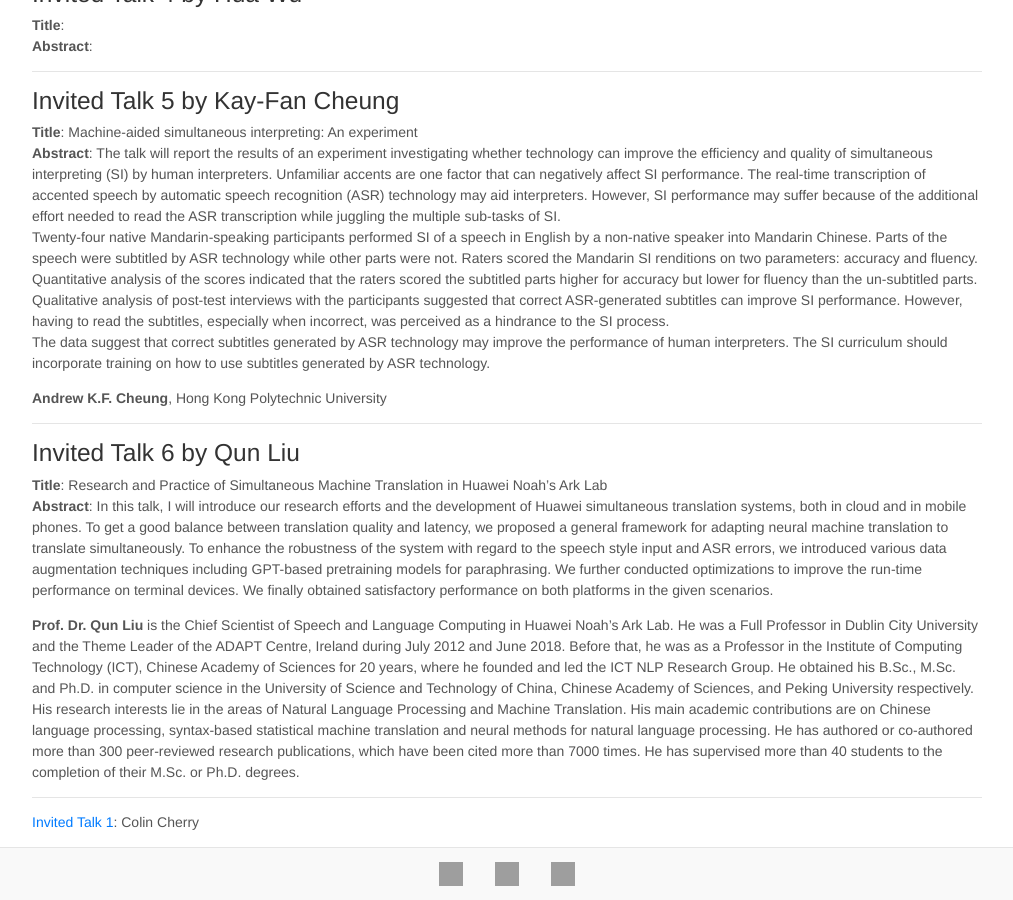
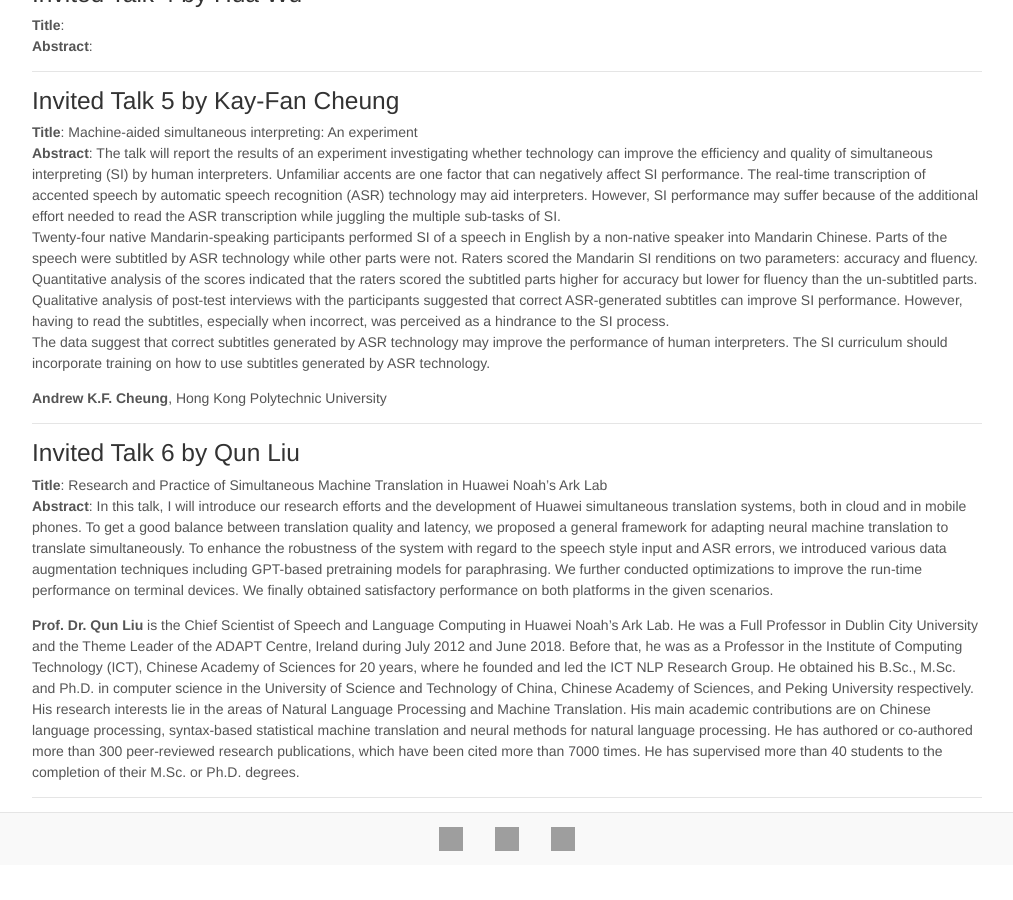
Before and after one commit to autosimtrans/autosimtrans.github.io, a Jekyll site: the page built from program.md, in a window 1280 px wide and 900 px high, scrolled down 1750 px. Shown: the whole window, without its empty margins (133-1146 px from the left). Built offline with Jekyll 4.4.1, drawn with Linux system fonts in a browser that asks for light colours; nearby versions of some CDN libraries; after the commit the page ends 2615 px from its top, so only the background shows below that; grey boxes are pictures that could not be loaded.

```diff
--- a/program.md
+++ b/program.md
@@ -41,15 +41,15 @@
 <tbody>
 <tr><td>08:50-09:00          </td><td>11:50-12:00              </td><td>17:50-18:00              </td><td>23:50-00:00              </td><td><I>Opening Remarks</I>                                                                                                                                                      </td></tr>
 <tr><td>09:00-11:00          </td><td>12:00-14:00              </td><td>18:00-20:00              </td><td>00:00-02:00 <sup>+1</sup></td><td><b>Session 1 (chair: Liang Huang)</b>                                                                                                                                       </td></tr>
-<tr><td>09:00-09:30          </td><td>12:00-12:30              </td><td>18:00-18:30              </td><td>00:00-00:30 <sup>+1</sup></td><td><I><a href="https://autosimtrans.github.io/program/#invited-talk-1-by-colin-cherry">Invited Talk 1</a>: Colin Cherry</I>                                                    </td></tr>
-<tr><td>09:30-10:00          </td><td>12:30-13:00              </td><td>18:30-19:00              </td><td>00:30-01:00 <sup>+1</sup></td><td><I><a href="https://autosimtrans.github.io/program/#invited-talk-2-by-barry-slaughter-olsen">Invited Talk 2</a>: Barry Slaughter Olsen</I>                                  </td></tr>
-<tr><td>10:00-10:30          </td><td>13:00-13:30              </td><td>19:00-19:30              </td><td>01:00-01:30 <sup>+1</sup></td><td><I><a href="https://autosimtrans.github.io/program/#invited-talk-3-by-jordan-boyd-graber">Invited Talk 3</a>: Jordan Boyd-Graber</I>                                        </td></tr>
+<tr><td>09:00-09:30          </td><td>12:00-12:30              </td><td>18:00-18:30              </td><td>00:00-00:30 <sup>+1</sup></td><td><I><a href="https://autosimtrans.github.io/program#invited-talk-1-by-colin-cherry">Invited Talk 1</a>: Colin Cherry</I>                                                     </td></tr>
+<tr><td>09:30-10:00          </td><td>12:30-13:00              </td><td>18:30-19:00              </td><td>00:30-01:00 <sup>+1</sup></td><td><I><a href="https://autosimtrans.github.io/program#invited-talk-2-by-barry-slaughter-olsen">Invited Talk 2</a>: Barry Slaughter Olsen</I>                                   </td></tr>
+<tr><td>10:00-10:30          </td><td>13:00-13:30              </td><td>19:00-19:30              </td><td>01:00-01:30 <sup>+1</sup></td><td><I><a href="https://autosimtrans.github.io/program#invited-talk-3-by-jordan-boyd-graber">Invited Talk 3</a>: Jordan Boyd-Graber</I>                                         </td></tr>
 <tr><td>10:30-11:00          </td><td>13:30-14:00              </td><td>19:30-20:00              </td><td>01:30-02:00 <sup>+1</sup></td><td><I>Q&A</I>                                                                                                                                                                  </td></tr>
 <tr><td>11:00-14:00          </td><td>14:00-17:00              </td><td>20:00-23:00              </td><td>02:00-05:00 <sup>+1</sup></td><td><b>Lunch</b>                                                                                                                                                                </td></tr>
 <tr><td>17:00-19:00          </td><td>20:00-22:00              </td><td>02:00-04:00 <sup>+1</sup></td><td>08:00-10:00 <sup>+1</sup></td><td><b>Session 2 (chair: Colin Cherry)</b>                                                                                                                                      </td></tr>
-<tr><td>17:00-17:30          </td><td>20:00-20:30              </td><td>02:00-02:30 <sup>+1</sup></td><td>08:00-08:30 <sup>+1</sup></td><td><I><a href="https://autosimtrans.github.io/program/#invited-talk-4-by-hua-wu">Invited Talk 4</a>: Hua Wu</I>                                                                </td></tr>
-<tr><td>17:30-18:00          </td><td>20:30-21:00              </td><td>02:30-03:00 <sup>+1</sup></td><td>08:30-09:00 <sup>+1</sup></td><td><I><a href="https://autosimtrans.github.io/program/#invited-talk-5-by-kay-fan-cheung">Invited Talk 5</a>: Kay-Fan Cheung</I>                                                </td></tr>
-<tr><td>18:00-18:30          </td><td>21:00-21:30              </td><td>03:00-03:30 <sup>+1</sup></td><td>09:00-09:30 <sup>+1</sup></td><td><I><a href="https://autosimtrans.github.io/program/#invited-talk-6-by-qun-liu">Invited Talk 6</a>: Qun Liu</I>                                                              </td></tr>
+<tr><td>17:00-17:30          </td><td>20:00-20:30              </td><td>02:00-02:30 <sup>+1</sup></td><td>08:00-08:30 <sup>+1</sup></td><td><I><a href="https://autosimtrans.github.io/program#invited-talk-4-by-hua-wu">Invited Talk 4</a>: Hua Wu</I>                                                                 </td></tr>
+<tr><td>17:30-18:00          </td><td>20:30-21:00              </td><td>02:30-03:00 <sup>+1</sup></td><td>08:30-09:00 <sup>+1</sup></td><td><I><a href="https://autosimtrans.github.io/program#invited-talk-5-by-kay-fan-cheung">Invited Talk 5</a>: Kay-Fan Cheung</I>                                                 </td></tr>
+<tr><td>18:00-18:30          </td><td>21:00-21:30              </td><td>03:00-03:30 <sup>+1</sup></td><td>09:00-09:30 <sup>+1</sup></td><td><I><a href="https://autosimtrans.github.io/program#invited-talk-6-by-qun-liu">Invited Talk 6</a>: Qun Liu</I>                                                               </td></tr>
 <tr><td>18:30-19:00          </td><td>21:30-22:00              </td><td>03:30-04:00 <sup>+1</sup></td><td>09:30-10:00 <sup>+1</sup></td><td><I>Q&A</I>                                                                                                                                                                  </td></tr>
 <tr><td>19:00-19:30          </td><td>22:00-22:30              </td><td>04:00-04:30 <sup>+1</sup></td><td>10:00-10:30 <sup>+1</sup></td><td><b>Break</b>                                                                                                                                                                </td></tr>
 <tr><td>19:30-20:30          </td><td>22:30-23:30              </td><td>04:30-05:30 <sup>+1</sup></td><td>10:30-11:30 <sup>+1</sup></td><td><b>Session 3: Research Paper and System Description (chair: Zhongjun He)</b>                                                                                                </td></tr>
@@ -118,5 +118,3 @@
 
 
 ---
-
-[Invited Talk 1](invited-talk-1-by-colin-cherry): Colin Cherry
```
